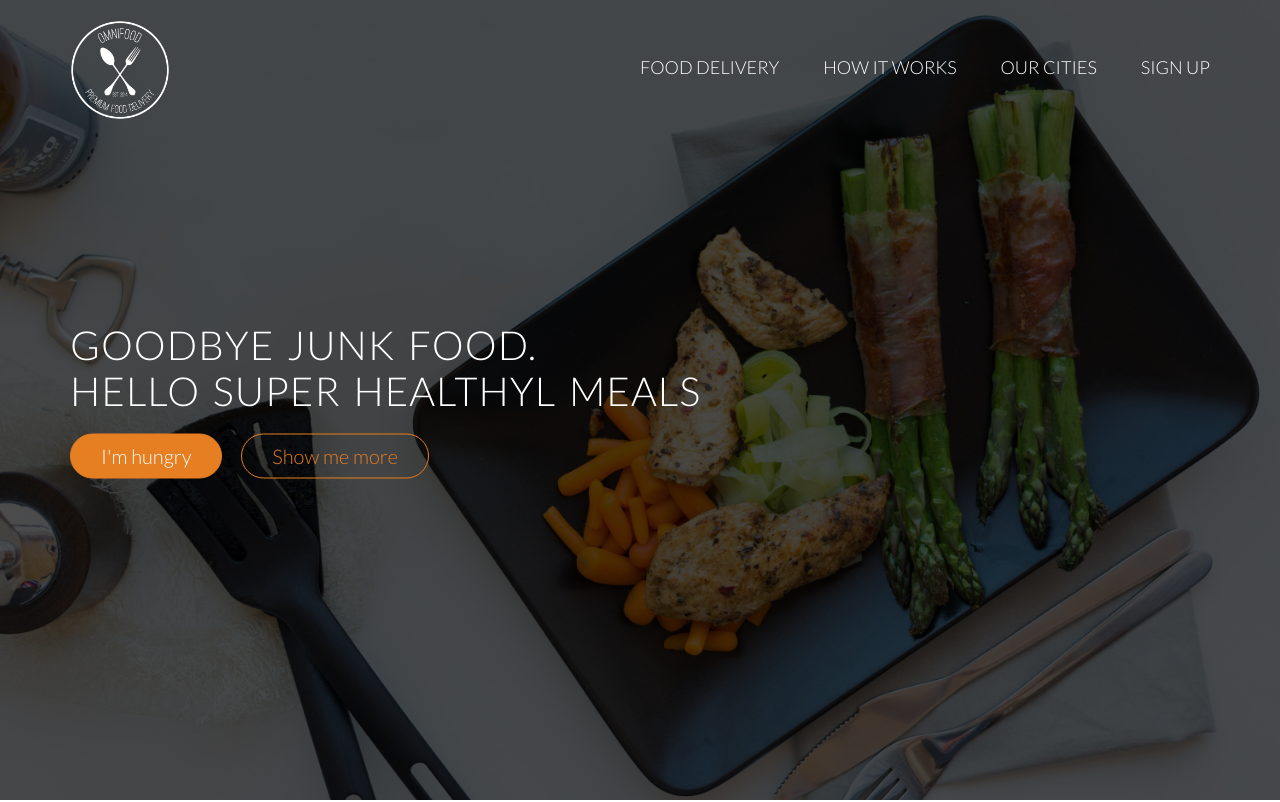
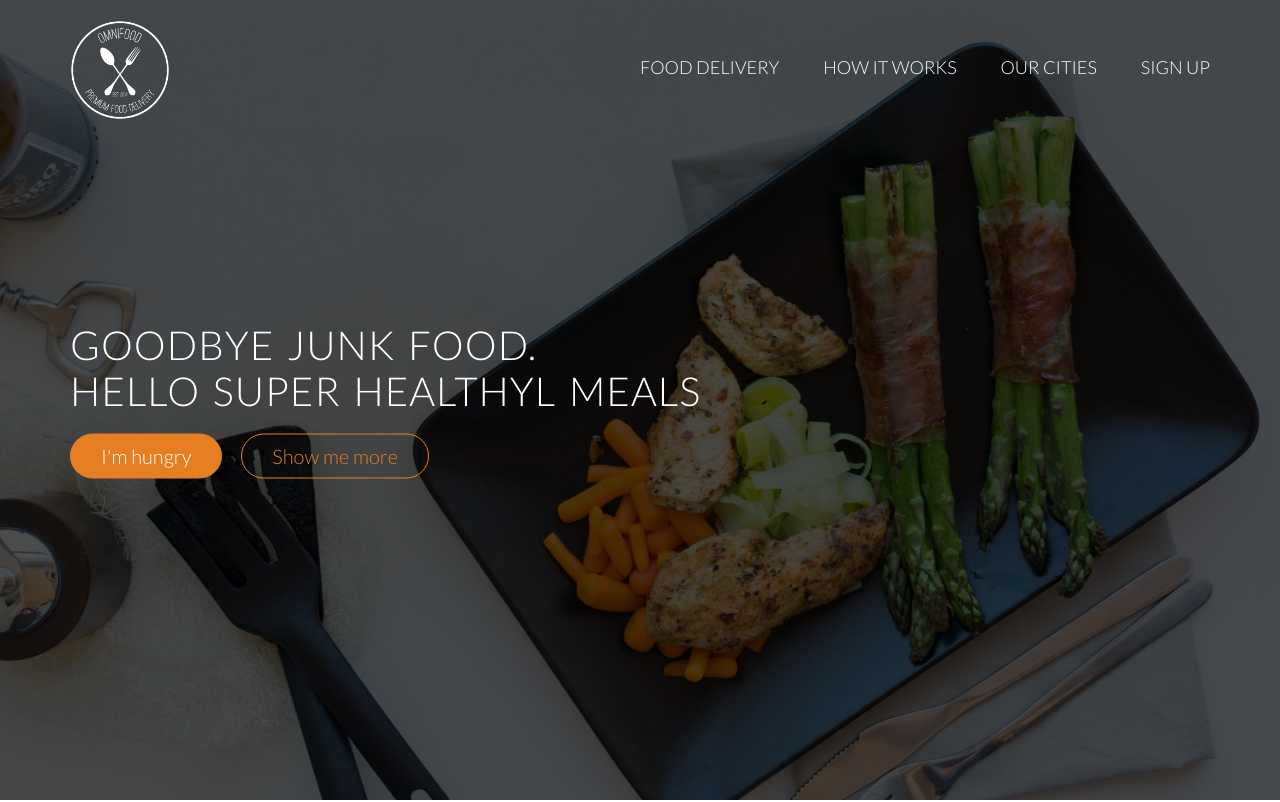
Before and after one commit to nikhilAngirekula/Omni-Food-Store, a plain HTML site: page index.html in a window 1280 px wide. Shown: the top 802 px of the page. Drawn offline with nearby package versions, Linux system fonts and the light colour scheme; a script that the page names is missing; files whose address does not match are found by name.

Commit message:
Removed background-position for header image

```diff
--- a/resources/css/style.css
+++ b/resources/css/style.css
@@ -200,7 +200,7 @@ header {
     background-image: -webkit-gradient(linear, left top, left bottom, from(rgba(0, 0, 0, 0.7)), to(rgba(0, 0, 0, 0.7))),url(img/hero-min.jpg);
     background-image: linear-gradient(rgba(0, 0, 0, 0.7), rgba(0, 0, 0, 0.7)),url(img/hero-min.jpg);
     background-size: cover;
-    background-position: center;
+/*    background-position: center;*/
     height: 100vh;
 	background-attachment: fixed;
 }
```
